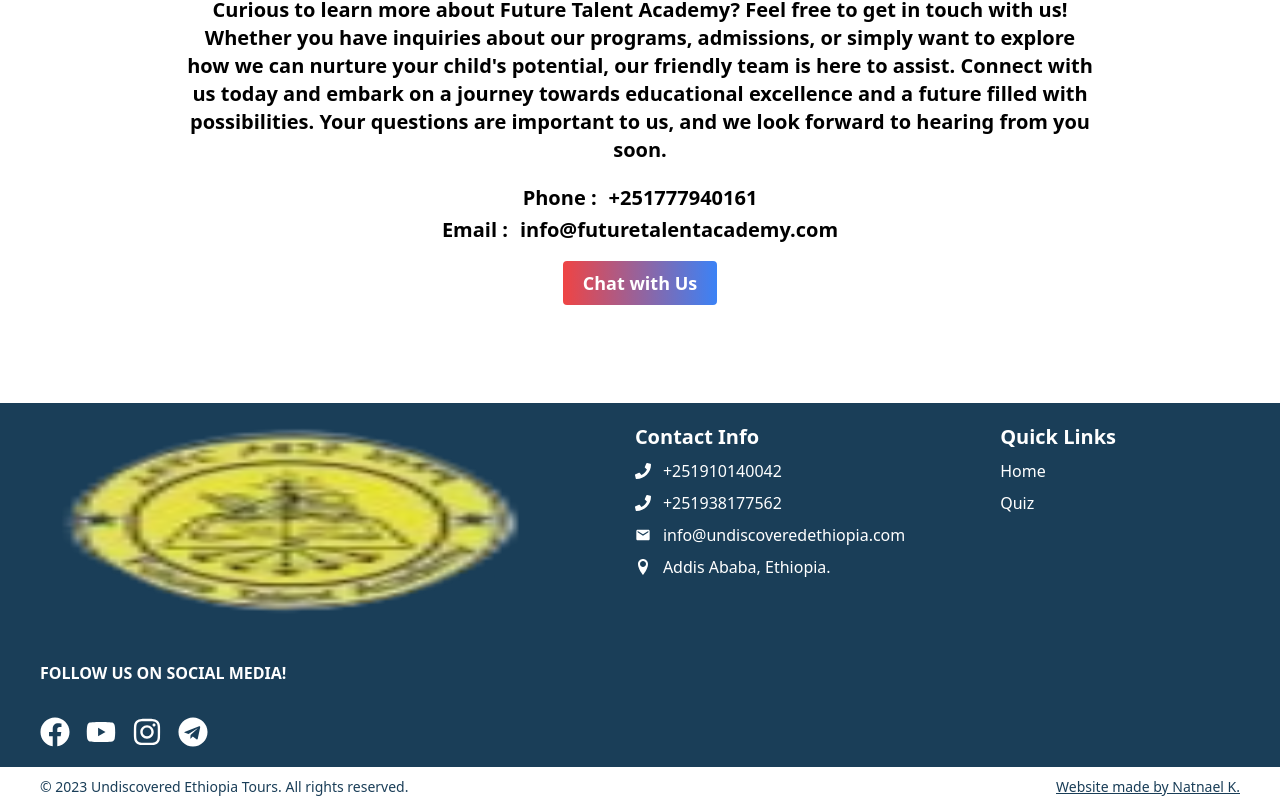
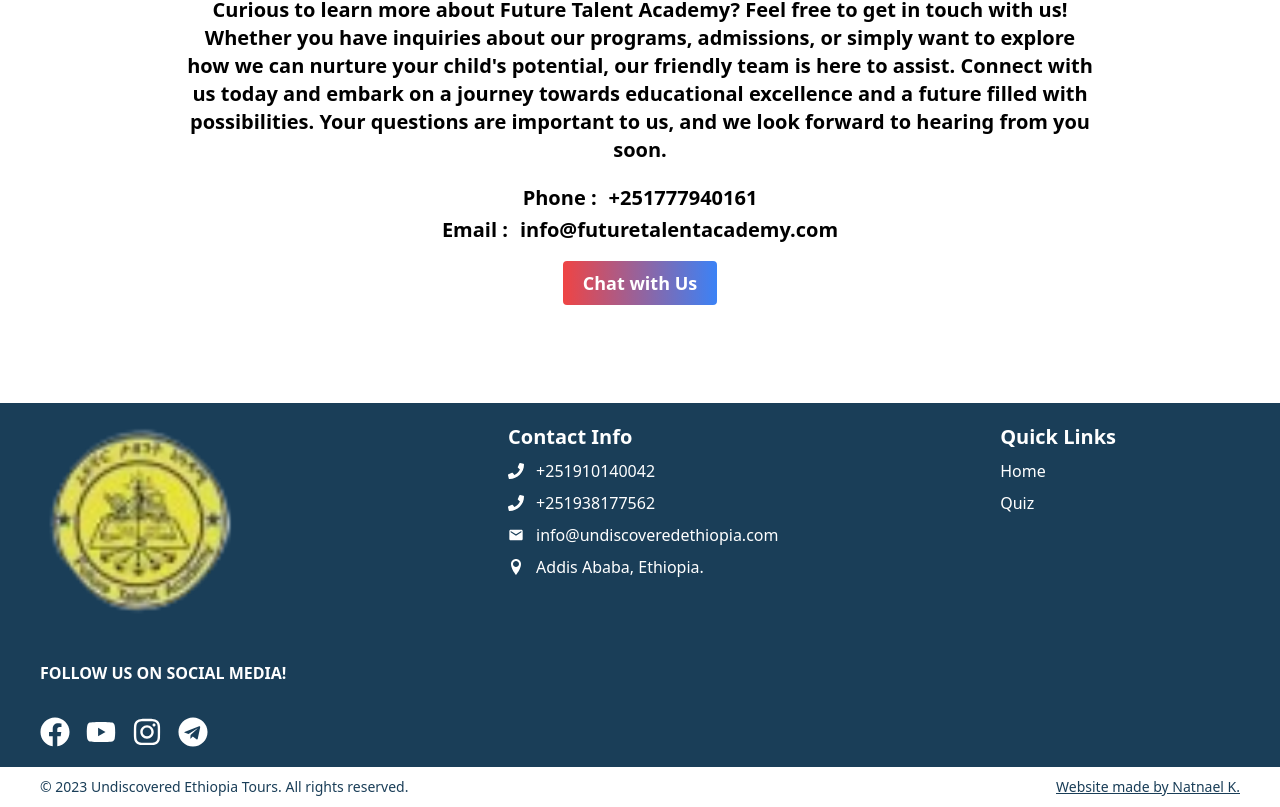
Before and after one commit to yafet-123/fta_school, a Next.js app: page / in a window 1280 px wide. Shown: the part 1608-2415 px from the top of the page. Built offline with nearby package versions, Linux system fonts and the light colour scheme.

Commit message:
added testimonals

```diff
--- a/components/common/Footer.tsx
+++ b/components/common/Footer.tsx
@@ -53,7 +53,7 @@
                 src={logo}
                 className=""
                 alt="Logo"
-                width={500}
+                width={200}
                 height={200}
               />
             </Link>
```
